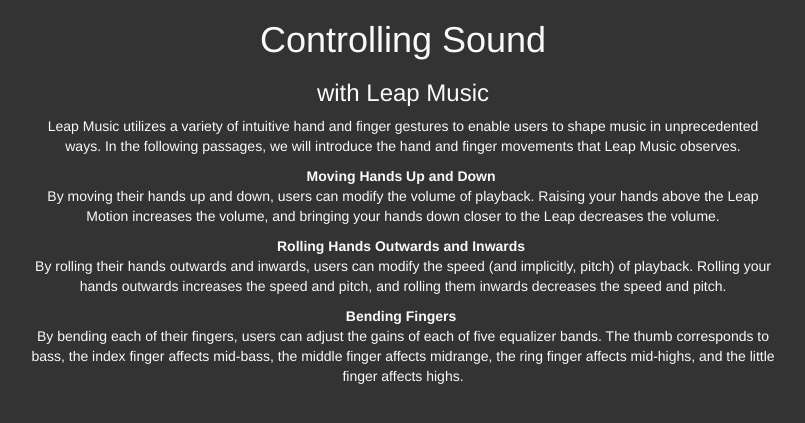
After one commit to mitchellgu/Falangafone, a Flask app: page /about in a window 1280 px wide. The commit adds this page. Shown: the top 423 px of the page, without its empty margins (237-1042 px from the left). Run offline with Flask 2, Linux system fonts and the light colour scheme; parts of the project's set-up code (start-up, migrations or seed data) failed here and were passed over; some libraries are stand-ins or nearby versions.

Commit message:
about page initial commit

```diff
--- /dev/null
+++ b/templates/about.html
@@ -0,0 +1,48 @@
+<!doctype html>
+<head>
+  <title>Leap Music</title>
+  <link rel="stylesheet" type="text/css" href="static/bootstrap-theme.min.css">
+  <link rel="stylesheet" type="text/css" href="static/bootstrap.min.css">
+  <link rel="stylesheet" type="text/css" href="static/styles.css">
+  <script src="//ajax.googleapis.com/ajax/libs/jquery/2.1.1/jquery.min.js"></script>
+  <script type="text/javascript" src="static/bootstrap.min.js"></script>
+  <script type="text/javascript" src="static/main.js"></script>
+</head>
+<script>
+ (function(d, t) {
+    var g = d.createElement(t),
+        s = d.getElementsByTagName(t)[0];
+    g.src = 'http://assets.gfycat.com/js/gfyajax-0.517d.js';
+    s.parentNode.insertBefore(g, s);
+}(document, 'script'));
+</script>
+
+<body>
+      <!-- About Section -->
+    <section id="about" class="container content-section text-center">
+        <div class="row">
+            <div class="col-lg-8 col-lg-offset-2">
+                <h1>Controlling Sound</h1>
+                <h3>with Leap Music</h3>
+                <p>Leap Music utilizes a variety of intuitive hand and finger gestures to enable users to shape music in unprecedented ways. In the following passages, we will introduce
+                  the hand and finger movements that Leap Music observes.</p>
+
+                <p><b>Moving Hands Up and Down</b>
+                <img class="gfyitem" data-id="RipeFrequentCaracal" /><br>
+                By moving their hands up and down, users can modify the volume of playback.
+                Raising your hands above the Leap Motion increases the volume, and bringing your
+                hands down closer to the Leap decreases the volume.</p>
+
+                <p><b>Rolling Hands Outwards and Inwards</b>
+                <img class="gfyitem" data-id="AngelicLinearGoshawk" /><br>
+                By rolling their hands outwards and inwards, users can modify the speed (and implicitly, pitch) of playback.
+                Rolling your hands outwards increases the speed and pitch, and rolling them inwards decreases the speed and pitch.</p>
+
+                <p><b>Bending Fingers</b>
+                <img class="gfyitem" data-id="ImpracticalSafeAustraliansilkyterrier" /><br>
+                By bending each of their fingers, users can adjust the gains of each of five equalizer bands. The thumb corresponds to bass, the index finger affects mid-bass, the middle finger affects midrange,
+                the ring finger affects mid-highs, and the little finger affects highs.</p>
+            </div>
+        </div>
+    </section>
+</body>
```
Also changed, not shown: static/styles.css (+6 -2 lines).
